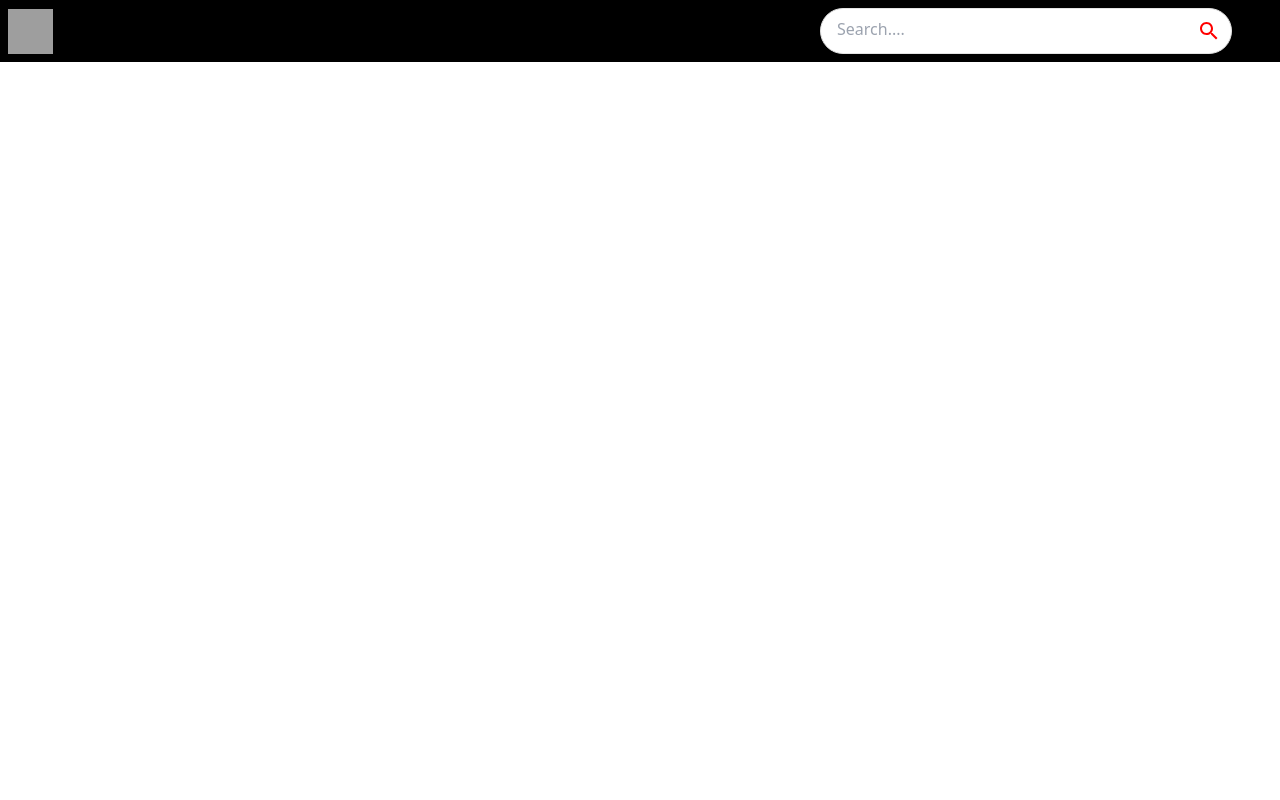
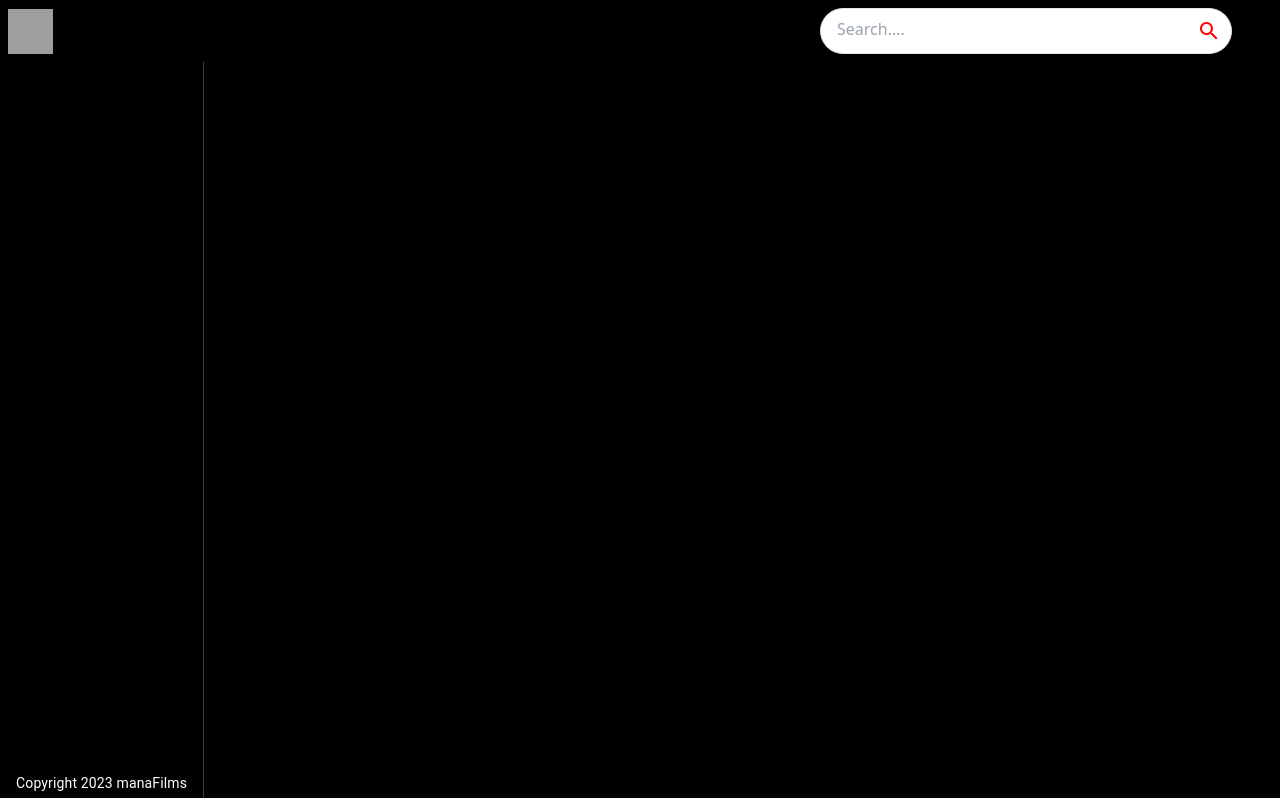
Before and after one commit to manaboy-07/ytish-clone, a React (Create React App) app: page / in a window 1280 px wide. Built offline with nearby package versions, Linux system fonts and the light colour scheme; grey boxes are pictures that could not be loaded.

Commit message:
working on navbar

```diff
--- a/src/components/Feed.jsx
+++ b/src/components/Feed.jsx
@@ -1,11 +1,27 @@
-import React from 'react'
+/** @format */
 
+import React, { useState, useEffect } from "react";
+import { Box, Stack, Typography } from "@mui/material";
+import Sidebar from "./Sidebar";
 const Feed = () => {
   return (
-    <div>
+    <Stack sx={{ flexDirection: { sx: "column", md: "row" } }}>
+      <Box
+        sx={{
+          height: { sx: "auto", md: "92vh" },
+          borderRight: "1px solid #3d3d3d",
+          px: { sx: 0, md: 2 },
+        }}>
+        <Sidebar />
+        <Typography
+          variant='body2'
+          className='copyright'
+          sx={{ mt: 1.5, color: "#fff" }}>
+          Copyright 2023 manaFilms
+        </Typography>
+      </Box>
+    </Stack>
+  );
+};
 
-    </div>
-  )
-}
-
-export default Feed
+export default Feed;
--- /dev/null
+++ b/src/components/Sidebar.jsx
@@ -0,0 +1,29 @@
+/** @format */
+
+import React from "react";
+import { Box, Stack, Typography } from "@mui/material";
+import { categories } from "../utils/constants";
+function Sidebar() {
+  return (
+    <Stack
+      direction='row'
+      sx={{
+        overflowY: 'auto',
+        height: {sx: 'auto', md: '95%'},
+        flexDirection: {md: 'column'},
+      }}
+      >
+        {
+            categories.map((category) => (
+                <button className="category-btn" style={{}}>
+                   <span>{category.icon}</span>
+                   <span>{category.name}</span>
+                </button>
+            ))
+        }
+      <h2 className="text-white">I am sidebar</h2>
+    </Stack>
+  );
+}
+
+export default Sidebar;
```
